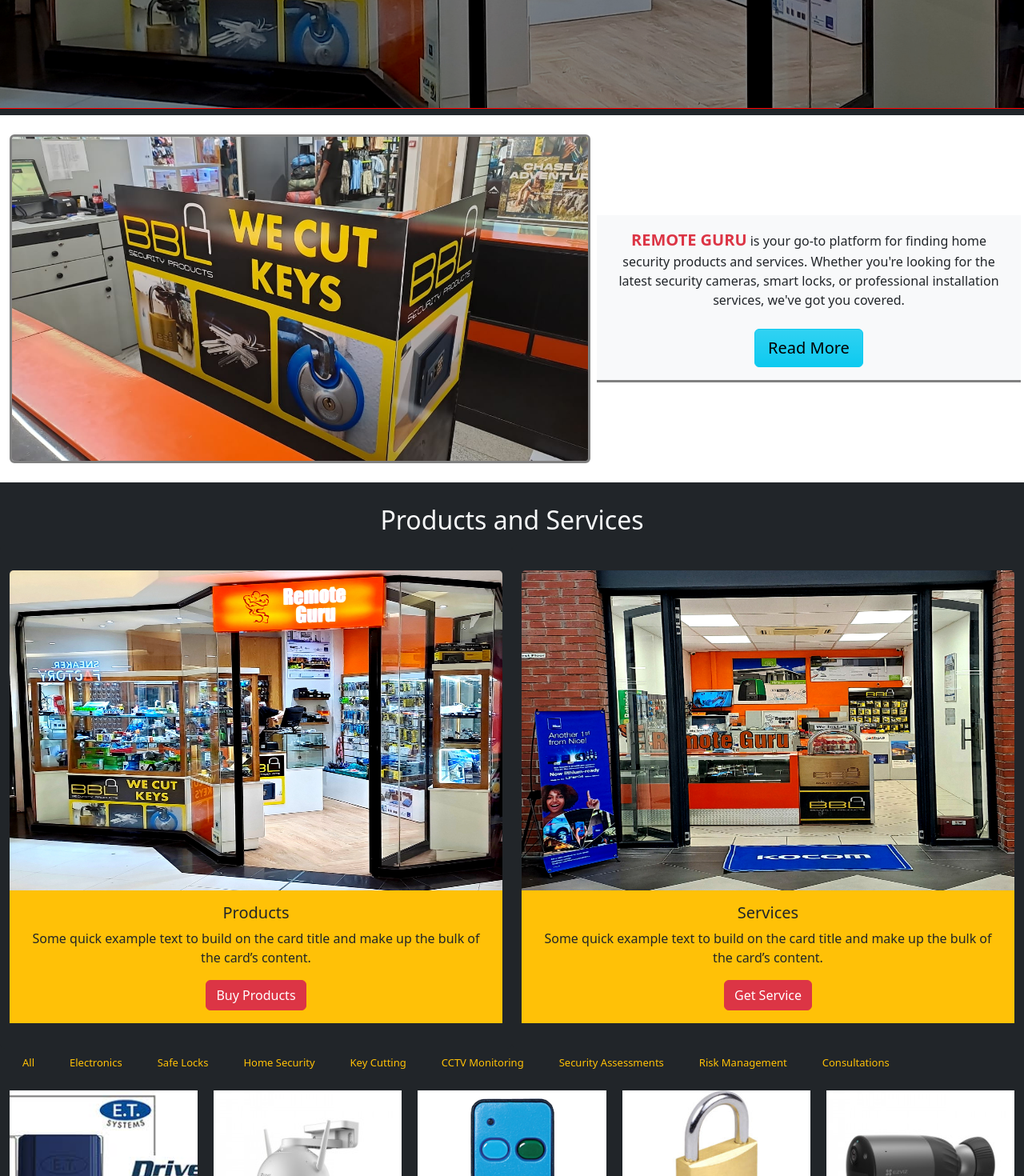
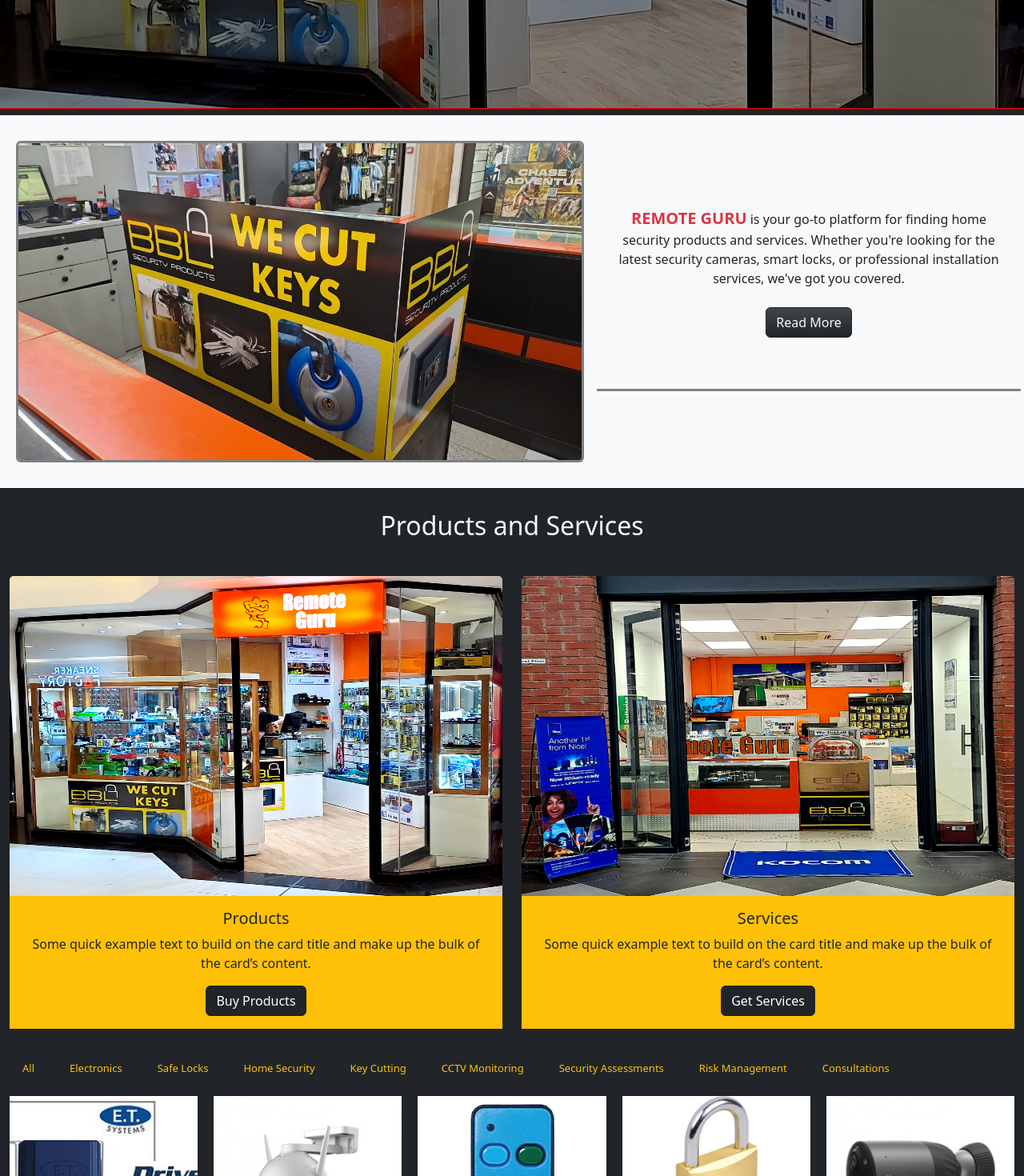
Before and after one commit to CourageGanyiwa/remoteguru_frontend, a React (Vite) app: page / in a window 1280 px wide. Shown: the part 719-2189 px from the top of the page at 80% size. Built offline with nearby package versions, Linux system fonts and the light colour scheme.

Commit message:
latest commit

```diff
--- a/src/App.jsx
+++ b/src/App.jsx
@@ -68,8 +68,8 @@
           </button>
         </div>
       </div>
-      <section className=" row d-flex justify-content-center align-items-center mt-2 bg-white bg-gradient p-3">
-        <div className="col-md-7 d-flex justify-content-center align-items-center p-2">
+      <section className=" row d-flex justify-content-center align-items-center mt-2 bg-light bg-gradient p-3">
+        <div className="col-md-7 d-flex justify-content-center align-items-center p-3">
           <img
             src={pic3}
             alt=""
@@ -78,7 +78,7 @@
           />
         </div>
         <div
-          className="container-fluid col-md-5 bg-light p-3 d-flex flex-column justify-content-center align-items-center "
+          className="container-fluid col-md-5 bg-light p-3 d-flex flex-column justify-content-center align-items-center mb-4"
           style={{ borderBottom: "3px solid grey" }}
         >
           <p className=" mb-4 text-dark">
@@ -90,7 +90,7 @@
             smart locks, or professional installation services, we've got you
             covered.
           </p>
-          <button className="btn btn-lg btn-info bg-gradient rounded">
+          <button className="btn btn-dark text-light bg-gradient rounded mb-5">
             Read More
           </button>
         </div>
--- a/src/components/ProductList.jsx
+++ b/src/components/ProductList.jsx
@@ -33,7 +33,7 @@
               Some quick example text to build on the card title and make up the
               bulk of the card’s content.
             </p>
-            <a href="#" className="btn btn-danger">
+            <a href="#" className="btn btn-dark">
               Buy Products
             </a>
           </div>
@@ -50,8 +50,8 @@
               Some quick example text to build on the card title and make up the
               bulk of the card’s content.
             </p>
-            <a href="#" className="btn btn-danger">
-              Get Service
+            <a href="#" className="btn btn-dark">
+              Get Services
             </a>
           </div>
         </div>
```
